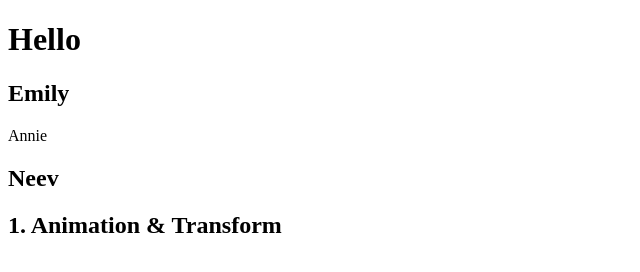
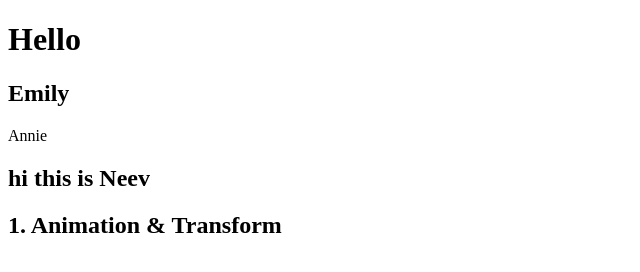
Before and after one commit to xiax320-crypto/code-challenge, a plain HTML site: page index.html in a window 1280 px wide. Shown: the whole page, without its empty margins (0-640 px from the left). Drawn offline with Linux system fonts and the light colour scheme.

Commit message:
Sample Commit

```diff
--- a/index.html
+++ b/index.html
@@ -14,7 +14,7 @@
   <h2>Emily</h2>
 <p>Annie</p>
 
-  <h2>Neev</h2>
+  <h2>hi this is Neev</h2>
 
   <div class="experiment-section">
         <h2>1. Animation & Transform</h2>
```
